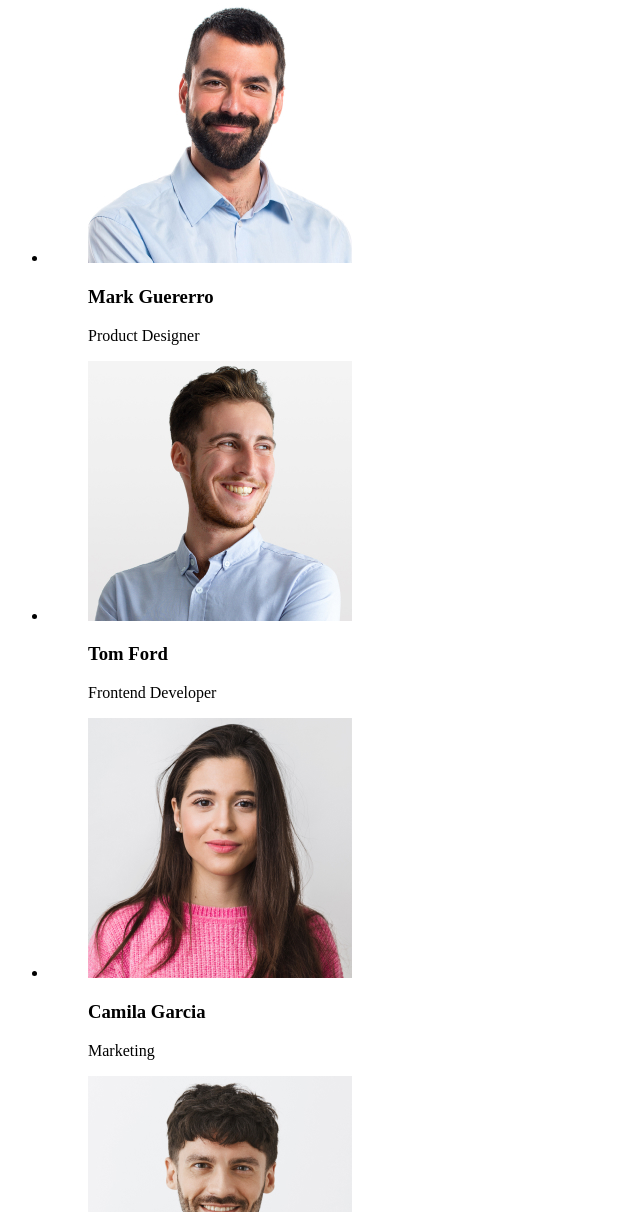
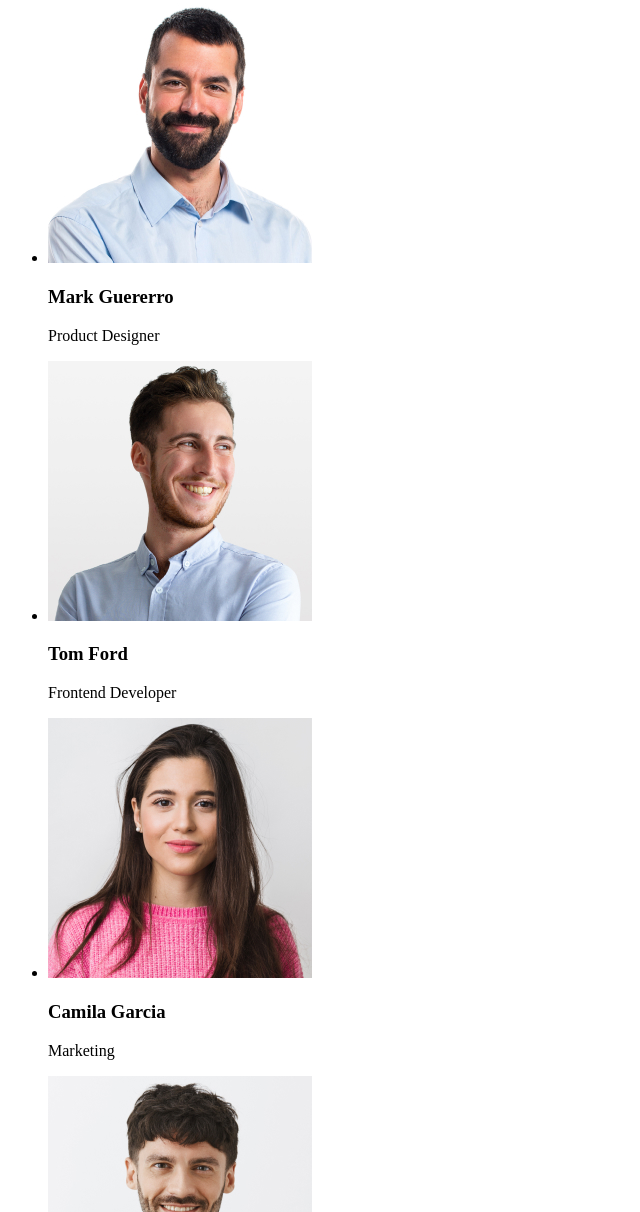
Before and after one commit to SonGlad/goit-markup-hw-01, a plain HTML site: page index.html in a window 1280 px wide. Shown: the part 1588-2800 px from the top of the page, without its empty margins (0-640 px from the left). Drawn offline with Linux system fonts and the light colour scheme.

Commit message:
Update index.html

```diff
--- a/index.html
+++ b/index.html
@@ -4,7 +4,7 @@
     <meta charset="UTF-8">
     <meta http-equiv="X-UA-Compatible" content="IE=edge">
     <meta name="viewport" content="width=device-width, initial-scale=1.0">
-    <title>WEBSTUDIO</title>
+    <title>WebStudio</title>
 </head>
 <body>
     <header>
@@ -16,10 +16,12 @@
                 <li><a href="#contacts">Contacts</a></li>
             </ul>
         </nav>
+        <address>
             <ul>
                 <li><a href="mail to:info@devstudio.com">info@devstudio.com</a></li>
                 <li><a href="tel:+11 (000) 111-11-11">+11 (000) 111-11-11</a></li>
             </ul>
+        </address>
     </header>
 
     <main>
@@ -46,51 +48,39 @@
             </ul>
         </section>
 
-        <dsection>
+        <section>
             <h2>What are we doing</h2>
             <ul>
                 <li><img src="./images/img1.jpg" alt="Macbook dislpay picture" width="360" height="300"/></li>
                 <li><img src="./images/img2.jpg" alt="Celphone with WatsApp" width="360" height="300"/></li>
                 <li><img src="./images/img3.jpg" alt="Celphone in hand in front of the opened laptop" width="360" height="300"/></li>
             </ul>
-        </dsection>
-        <dsection>
+        </section>
+        <section>
             <h2>Our Team</h2>
             <ul>
                 <li>
-                    <figure>
                     <img src="./images/markguerrero.jpg" alt="Mark Guererro Photo" width="264" height="260"/>
-                        <figcaption><h3>Mark Guererro</h3>
+                    <p><h3>Mark Guererro</h3></p>
                     <p>Product Designer</p>
-                        </figcaption>
-                    </figure>
                 </li>
                 <li>
-                    <figure>
                     <img src="./images/tomford.jpg" alt="Tom Ford Photo" width="264" height="260"/>
-                         <figcaption><h3>Tom Ford</h3>
+                    <p><h3>Tom Ford</h3></p>
                     <p>Frontend Developer</p>
-                        </figcaption>
-                    </figure>
                 </li>
                 <li>
-                    <figure>
                     <img src="./images/camilagarcia.jpg" alt="Camila Garcia Photo" width="264" height="260"/>
-                        <figcaption><h3>Camila Garcia</h3>
+                    <p><h3>Camila Garcia</h3></P>
                     <p>Marketing</p>
-                        </figcaption>
-                    </figure>
                 </li>
                 <li>
-                    <figure>
                     <img src="./images/danielwilson.jpg" alt="Daniel Wilson Photo" width="264" height="260"/>
-                        <figcaption><h3>Daniel Wilson</h3>
+                    <p><h3>Daniel Wilson</h3></p>
                     <p>UI Designer</p>
-                        </figcaption>
-                    </figure>
                 </li>
             </ul>
-        </dsection>
+        </section>
     </main>
 
     <footer>
```
Lines whose indentation alone changed are shown as unchanged.
